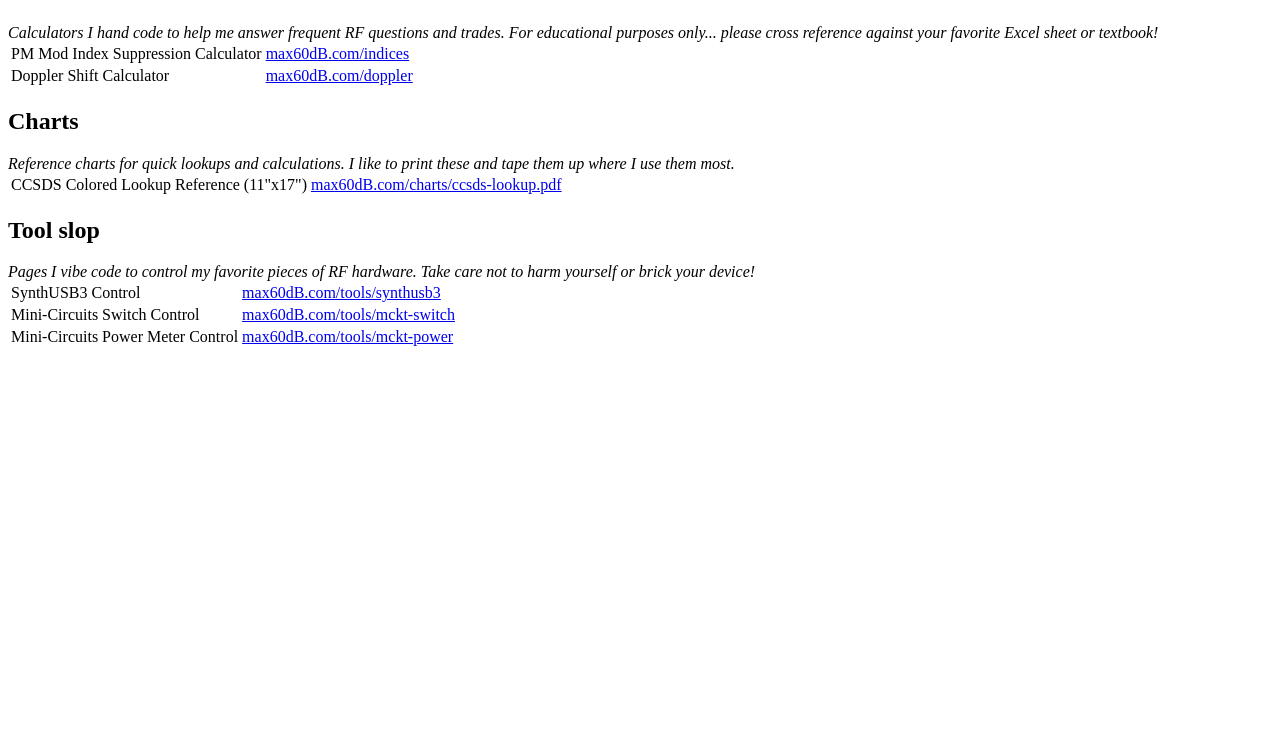
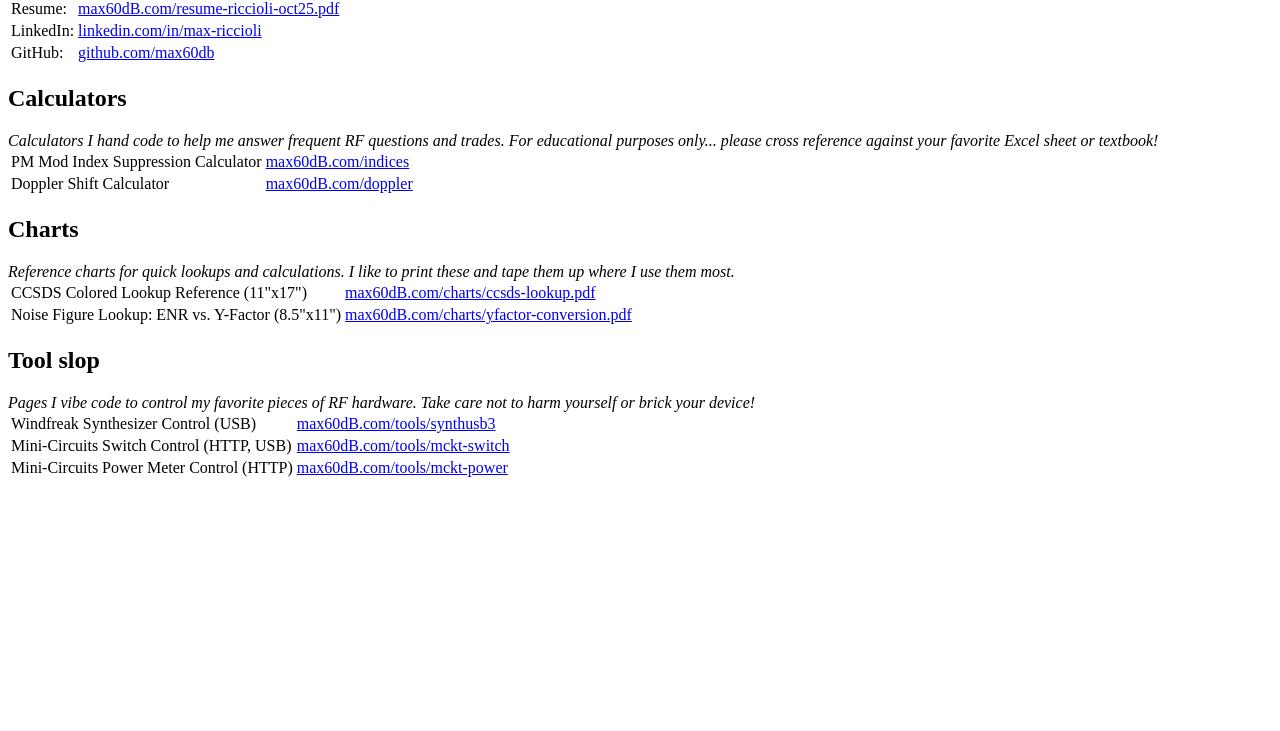
Before and after one commit to max60db/max60db.github.io, a plain HTML site: page index.html in a window 1280 px wide. Shown: the part 69-800 px from the top of the page. Drawn offline with Linux system fonts and the light colour scheme.

Commit message:
noise chart, resume, updates to home page

```diff
--- a/index.html
+++ b/index.html
@@ -5,7 +5,21 @@
         <title>max60dB</title>
     </head>
     <body>
-        Welcome to <a href="index.html">max60dB.com</a> home page<br>
+        <h1>Maximilian Riccioli</h1>
+        <table>
+            <tr>
+                <td>Resume:</td>
+                <td><a href="https://max60dB.com/resume-riccioli-oct25.pdf">max60dB.com/resume-riccioli-oct25.pdf</a></td>
+            </tr>
+            <tr>
+                <td>LinkedIn:</td>
+                <td><a href="https://www.linkedin.com/in/max-riccioli/">linkedin.com/in/max-riccioli</a></td>
+            </tr>
+            <tr>
+                <td>GitHub:</td>
+                <td><a href="https://github.com/max60db">github.com/max60db</a></td>
+            </tr>
+        </table>
         <h2>Calculators</h2>
         <i>Calculators I hand code to help me answer frequent RF questions and trades. For educational purposes only... please cross reference against your favorite Excel sheet or textbook!</i>
         <table>
@@ -25,20 +39,24 @@
                 <td>CCSDS Colored Lookup Reference (11"x17")</td>
                 <td><a href="charts/ccsds-lookup.pdf">max60dB.com/charts/ccsds-lookup.pdf</a></td>
             </tr>
+            <tr>
+                <td>Noise Figure Lookup: ENR vs. Y-Factor (8.5"x11")</td>
+                <td><a href="charts/yfactor-conversion.pdf">max60dB.com/charts/yfactor-conversion.pdf</a></td>
+            </tr>
         </table>
         <h2>Tool slop</h2>
         <i>Pages I vibe code to control my favorite pieces of RF hardware. Take care not to harm yourself or brick your device!</i>
         <table>
             <tr>
-                <td>SynthUSB3 Control</td>
+                <td>Windfreak Synthesizer Control (USB)</td>
                 <td><a href="tools/synthusb3">max60dB.com/tools/synthusb3</a></td>
             </tr>
             <tr>
-                <td>Mini-Circuits Switch Control</td>
+                <td>Mini-Circuits Switch Control (HTTP, USB)</td>
                 <td><a href="tools/mckt-switch">max60dB.com/tools/mckt-switch</a></td>
             </tr>
             <tr>
-                <td>Mini-Circuits Power Meter Control</td>
+                <td>Mini-Circuits Power Meter Control (HTTP)</td>
                 <td><a href="tools/mckt-power">max60dB.com/tools/mckt-power</a></td>
             </tr>
         </table>
```
Also changed, not shown: 2 other files.
